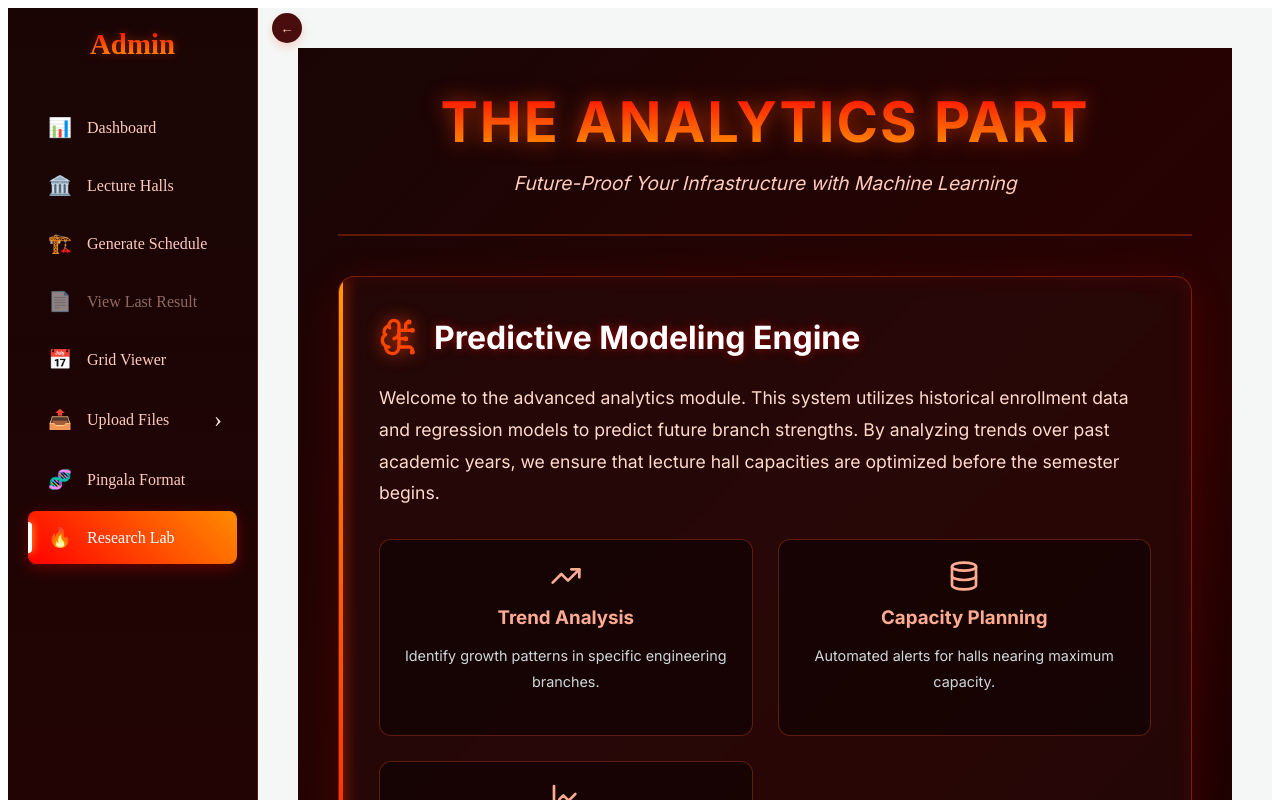
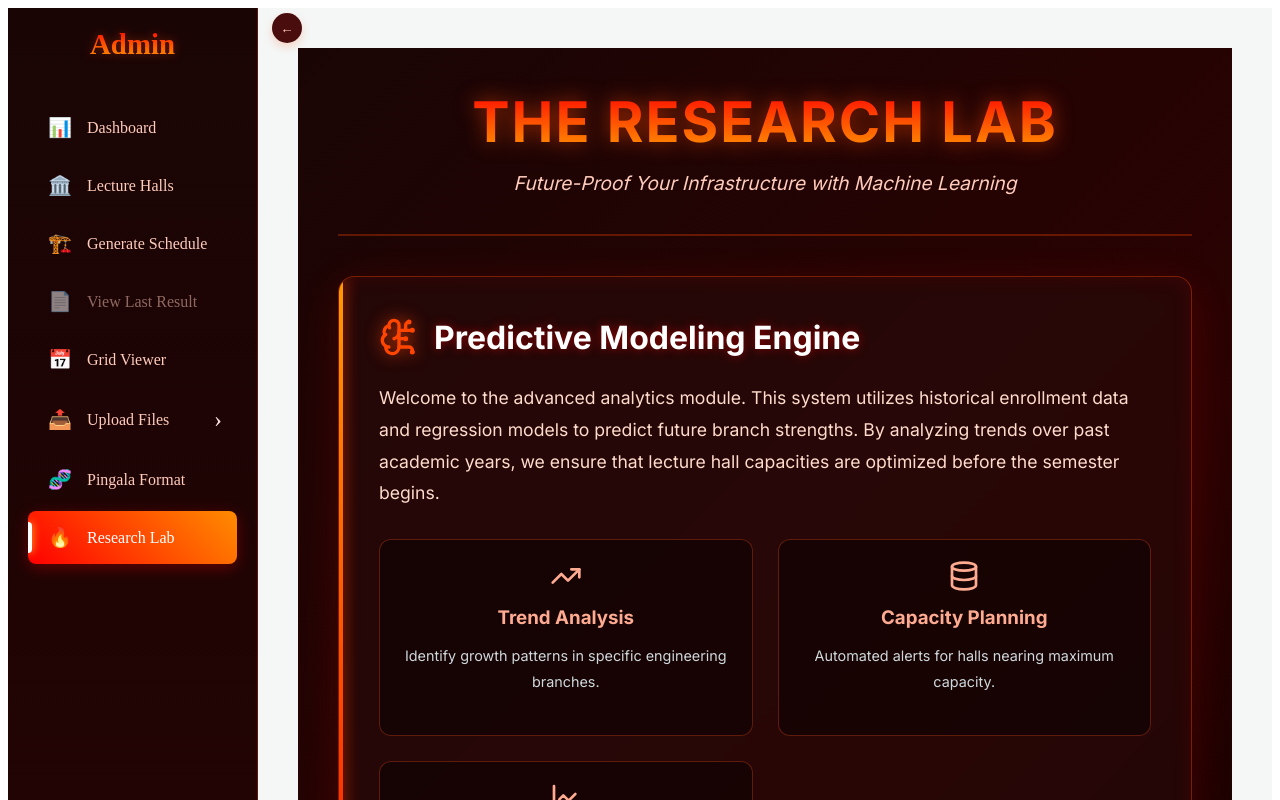
Before and after one commit to YashaswiRJ/Course-Hall-Allocation, a React (Create React App) app in the folder frontend/: page /analytics in a window 1280 px wide. Shown: the top 800 px of the page. Built offline with nearby package versions, Linux system fonts and the light colour scheme; sample sign-in values are in the browser's storage.

Commit message:
Research Lab Added for the first time

```diff
--- a/frontend/src/Components/AnalyticsPage.jsx
+++ b/frontend/src/Components/AnalyticsPage.jsx
@@ -22,7 +22,7 @@ const AnalyticsPage = () => {
     <div className="analytics-page-container">
       {/* Header Section */}
       <header className="analytics-header">
-        <h1>The Analytics Part</h1>
+        <h1>The Research Lab</h1>
         <p>Future-Proof Your Infrastructure with Machine Learning</p>
       </header>
 
```
